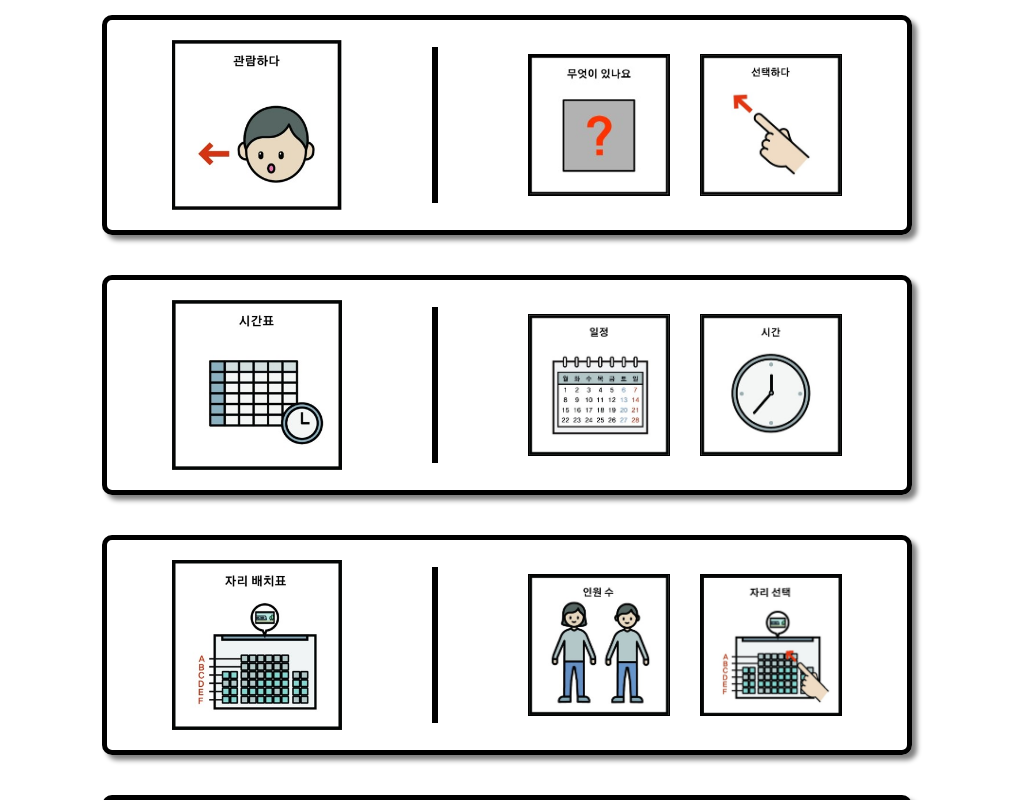
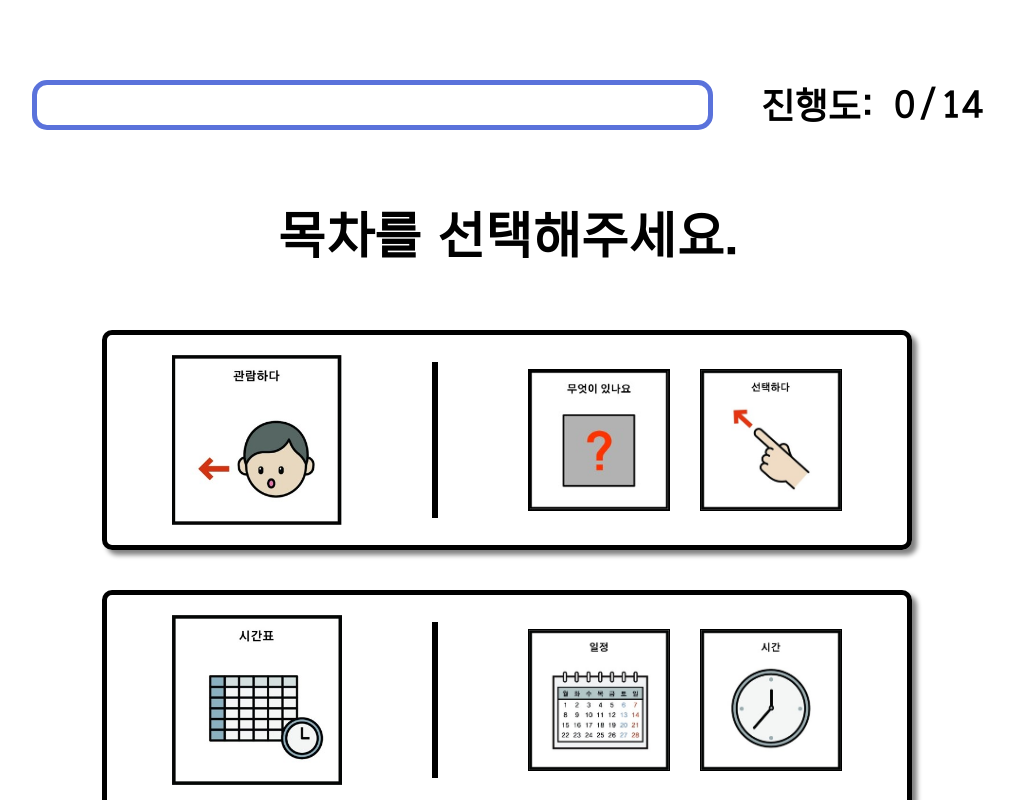
Before and after one commit to Croossh/school, a React (Create React App) app: page / in a window 1280 px wide. Shown: the top 800 px of the page, without its empty margins (133-1147 px from the left). Built offline with nearby package versions, Linux system fonts and the light colour scheme.

Commit message:
[Fix] 화면 높이 조정

```diff
--- a/src/App.js
+++ b/src/App.js
@@ -32,9 +32,8 @@ export default App;
 
 const Contanier = styled.div`
   width: 1000px;
-  height: 95vh;
-  margin: auto;
-  margin-top: 30px;
+  height: 100%;
+  margin: 20px auto;
 
   display: flex;
   justify-content: center;
--- a/src/index.css
+++ b/src/index.css
@@ -107,6 +107,7 @@ section {
 }
 body {
   line-height: 1;
+  height: 100%;
 }
 ol,
 ul {
--- a/src/pages/header/Header.jsx
+++ b/src/pages/header/Header.jsx
@@ -31,7 +31,7 @@ export default Header;
 
 const ProgressCont = styled.div`
   width: 95%;
-  margin: 0 auto;
+  margin: 60px auto 80px auto;
 
   display: flex;
   justify-content: space-between;
@@ -45,7 +45,6 @@ const ProgressBar = styled.div`
   width: 100%;
   height: 40px;
 
-  margin-bottom: 40px;
   border-radius: 15px;
 
   display: flex;
@@ -72,7 +71,6 @@ const ProgCurrent = styled.div`
 
 const Progress = styled.div`
   width: 40%;
-  margin-bottom: 40px;
 
   display: flex;
   justify-content: flex-end;
```
